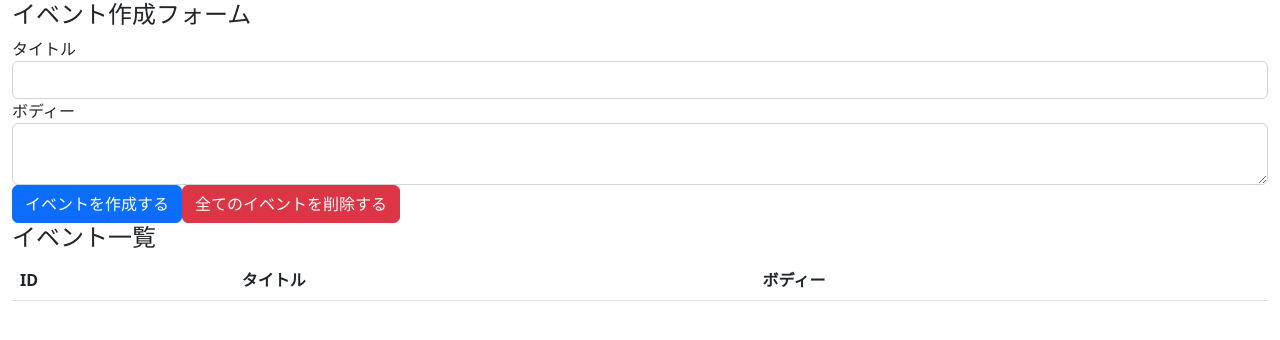
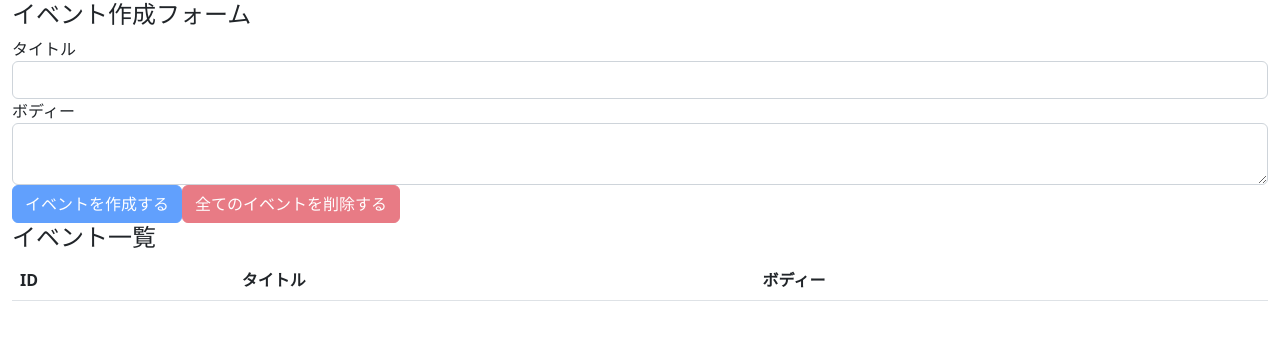
Before and after one commit to asdotas/react-hooks-101, a React (Create React App) app: page / in a window 1280 px wide. Shown: the top 340 px of the page. Built offline with nearby package versions, Linux system fonts and the light colour scheme.

Commit message:
implement all events deletion feature

```diff
--- a/src/components/App.js
+++ b/src/components/App.js
@@ -22,9 +22,23 @@ const App = () => {
     })
     setTitle('');
     setBody('');
+  }
+
+  const deleteAllEvents = e => {
+    e.preventDefault();
+
+    const result = window.confirm('全てのイベントを本当に削除して良いですか？');
+
+    if (result)dispatch({ type: 'DELETE_ALL_EVENTS'})
+
+
 
   }
-  //console.log({state});
+
+  const unCreatable = title === '' || body === '';
+
+
+
 
 
 
@@ -42,8 +56,8 @@ const App = () => {
 	    <textarea className="form-control" id="formEventBody" value={body} onChange={e => setBody(e.target.value)}/>
 	  </div>
 
-      <button className="btn btn-primary" onClick={addEvent}>イベントを作成する</button>
-      <button className="btn btn-danger"> 全てのイベントを削除する</button>
+      <button className="btn btn-primary" onClick={addEvent} disabled={unCreatable}>イベントを作成する</button>
+      <button className="btn btn-danger" onClick={deleteAllEvents} disabled={state.length === 0}> 全てのイベントを削除する</button>
      </form>
 
      <h4>イベント一覧</h4>
--- a/src/components/Event.js
+++ b/src/components/Event.js
@@ -3,7 +3,8 @@ import React from "react";
 const Event = ({ dispatch, event }) => {
     const id = event.id;
     const handleClickDeleteButton = () => {
-      dispatch({ type: 'DELETE_EVENT', id });
+      const resuit = window.confirm(`イベント(id=${id})を本当に削除しても良いですか？`);
+      if (resuit)dispatch({ type: 'DELETE_EVENT', id });
     };
 
     return (
```
